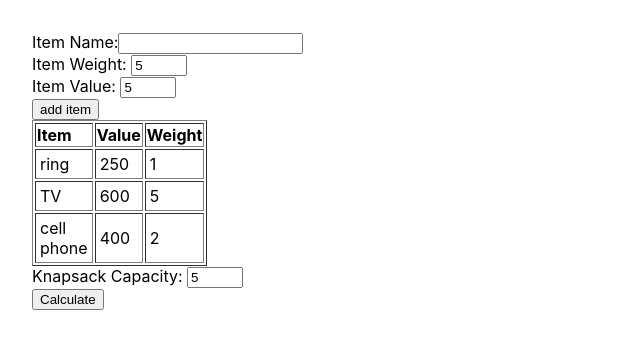
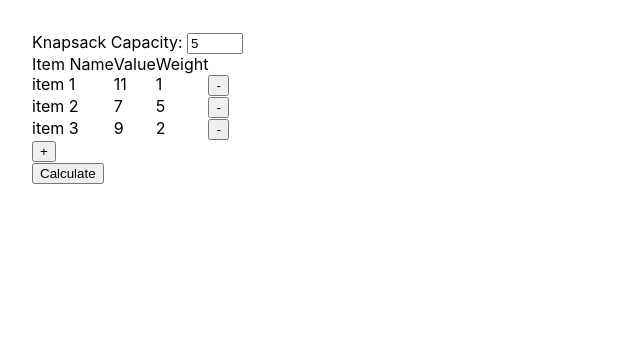
Before and after one commit to MonicaG/knapsack-algorithm-visualization, a React (Create React App) app: page / in a window 1280 px wide. Shown: the top 348 px of the page, without its empty margins (0-640 px from the left). Built offline with nearby package versions, Linux system fonts and the light colour scheme.

Commit message:
Added ability to add/delete items. Also display the items' value and weights in the solution table

```diff
--- a/src/App.css
+++ b/src/App.css
@@ -15,11 +15,6 @@
   background-color: lightcoral;
 }
 
-td {
-  width: 2em;
-  padding: 0.25em;
-}
-
 .Muted {
   color: grey;
 }
@@ -27,3 +22,18 @@ td {
 .Bold {
   color: darkblue;
 }
+
+DIV.table {
+    display:table;
+}
+
+FORM.tr, DIV.tr {
+    display:table-row;
+    margin: 2em;
+}
+
+SPAN.td {
+    display:table-cell;
+    white-space: nowrap;
+    margin: 2em;
+}
--- a/src/App.js
+++ b/src/App.js
@@ -10,9 +10,9 @@ import KnapsackAlgorithm from './models/KnapsackAlgorithm'
 function App() {
 
   const initItems = [
-    new Item('ring', 250, 1),
-    new Item('TV', 600, 5),
-    new Item('cell phone', 400, 2)
+    new Item('item 1', 11, 1),
+    new Item('item 2', 7, 5),
+    new Item('item 3', 9, 2)
   ];
 
   const [capacity, setCapacity] = React.useState(capacityDefaults.defaultValue);
@@ -33,12 +33,12 @@ function App() {
     <div className="App">
       {showEntryForm ?
         <div>
-          <Items items={items}
-            setItems={setItems} />
           <Capacity
             capacity={capacity}
             onCapacityChange={handleCapacityChange}
           />
+          <Items items={items}
+            setItems={setItems} />
           <input type="button" value="Calculate" onClick={calculate} />
         </div>
         :
--- a/src/components/Items.js
+++ b/src/components/Items.js
@@ -8,6 +8,7 @@ function Items({ items, setItems }) {
   const [itemName, setItemName] = React.useState('');
   const [itemWeight, setItemWeight] = React.useState(capacityDefaults.defaultValue);
   const [itemValue, setItemValue] = React.useState(5);
+  const [showAddRow, setShowAddRow] = React.useState(false);
   const maxNumberOfItems = 10;
 
   function handleNameChange(event) {
@@ -25,24 +26,53 @@ function Items({ items, setItems }) {
   function handleSubmit(event) {
     event.preventDefault();
     setItems([...items, new Item(itemName, itemValue, itemWeight)]);
+    setShowAddRow(false);
+    setItemName('');
+    setItemValue(5);
+    setItemWeight(capacityDefaults.defaultValue);
   }
+
+  function handleAddButton(event) {
+    console.log("add")
+    setShowAddRow(true);
+  }
+
+  function handleDelete(item) {
+
+    const filtered = items.filter( i => i !== item)
+     setItems(filtered);
+    console.log("deleted")
+  }
+
 
 
   return (
     <div>
-      <div id="itemForm">
-        <form onSubmit={handleSubmit}>
-          <div>
-            <label htmlFor="itemName">Item Name:</label>
+      <div className="table">
+        <div className="tr">
+          <span className="td">Item Name</span>
+          <span className="td">Value</span>
+          <span className="td">Weight</span>
+        </div>
+        {items.map(item => (
+          <div className="tr" key={item.name}>
+            <span className="td">{item.name}</span>
+            <span className="td">{item.value}</span>
+            <span className="td">{item.weight}</span>
+            <span className="td">
+              <button type="button" onClick={() => handleDelete(item)}>-</button>
+            </span>
+          </div>
+        ))}
+        {showAddRow ?
+          <form onSubmit={handleSubmit} className="tr" >
+            <span className="td">
               <input id="itemName"
                 type="text"
                 value={itemName}
-              onChange={handleNameChange}
-            />
-          </div>
-          <div>
-            {/* TODO: CAN THIS USE THE Capacity Component instead */}
-            <label hmlfor="itemWeight">Item Weight: </label>
+                onChange={handleNameChange} />
+            </span>
+            <span className="td">
               <input type="number"
                 id="itemWeight"
                 name="itemWeight"
@@ -50,9 +80,8 @@ function Items({ items, setItems }) {
                 max={capacityDefaults.max}
                 value={itemWeight}
                 onChange={handleItemWeightChange} />
-          </div>
-          <div>
-          <label hmlfor="itemValue">Item Value: </label>
+            </span>
+            <span className="td">
               <input type="number"
                 id="itemValue"
                 name="itemValue"
@@ -60,29 +89,17 @@ function Items({ items, setItems }) {
                 max={capacityDefaults.max}
                 value={itemValue}
                 onChange={handleItemValueChange} />
-          </div>
-          <button type="submit" disabled={items.length >= maxNumberOfItems.length}>
+            </span>
+            <span className="td">
+              <button type="button" onClick={handleSubmit} disabled={items.length >= maxNumberOfItems.length}>
                 add item
               </button>
+            </span>
           </form>
-
+          : null
+        }
+        <button type="button" onClick={handleAddButton}>+</button>
       </div>
-      <table border="1">
-        <tbody>
-          <tr key="table-heading">
-            <th>Item</th>
-            <th>Value</th>
-            <th>Weight</th>
-          </tr>
-          {items.map(item => (
-            <tr key={item.name}>
-              <td>{item.name}</td>
-              <td>{item.value}</td>
-              <td>{item.weight}</td>
-            </tr>
-          ))}
-        </tbody>
-      </table>
     </div>
   );
 };
--- a/src/components/PseudoCode.js
+++ b/src/components/PseudoCode.js
@@ -11,7 +11,7 @@ function PseudoCode({ item, capacity }) {
         <li>w = Item weight</li>
         <li>v = Item value</li>
       </ul> */}
-
+{/* @todo - use <code></code> tag instead? */}
         <blockquote>
           <div className={fitsCSS}>
             {`if w <= c {`} <br />
--- a/src/components/SolutionTable.js
+++ b/src/components/SolutionTable.js
@@ -42,7 +42,7 @@ function SolutionTable({ knapsackAlgorithm }) {
 
           {knapsackAlgorithm.solutionTable.map((row, index) => {
             const indexOffset = index - 1;
-            const itemName = index === 0 ? " " : knapsackAlgorithm.items[indexOffset].name;
+            const item = index === 0 ? null : knapsackAlgorithm.items[indexOffset]
             const filtered = knapsackAlgorithm.solutionItems.filter( item => ( item.row === (indexOffset))).map( item => (item.column));
             const selectedColumnIndex = showSolutionItems && filtered.length === 1 ? filtered[0] : null;
             const highlightCellIndex = index === currentItemIndex ? currentCellIndex : null;
@@ -50,10 +50,10 @@ function SolutionTable({ knapsackAlgorithm }) {
               return index < currentItemIndex || (index === currentItemIndex && rowIndex <= currentCapacity) ? element : 0;
             });
             return <SolutionTableRow
-              key={itemName}
-              cellKey={itemName + "Cell"}
+              key={item ? item.name : " "}
+              cellKey={item ? item.name + "Cell" : "Cell"}
               row={formattedRow}
-              firstCellValue={itemName}
+              item={item}
               selectedColumnIndex={selectedColumnIndex}
               currentCell={highlightCellIndex}
             />
--- a/src/components/SolutionTableRow.js
+++ b/src/components/SolutionTableRow.js
@@ -1,9 +1,19 @@
 import PropTypes from 'prop-types';
 
-function SolutionTableRow({ cellKey, row, firstCellValue, selectedColumnIndex, currentCell }) {
+function SolutionTableRow({ cellKey, row, item, selectedColumnIndex, currentCell }) {
   return (
     <tr>
-      <td>{firstCellValue}</td>
+    {item ?
+      <td>
+        {item.name} <br/>
+        (V: {item.value} W: {item.weight})
+      </td>
+    :
+    <td> </td>
+    }
+      <td>
+      {item ? item.name : " "}
+      </td>
       {row.map((cell, index) => {
          const chosenCSS = index === selectedColumnIndex ? "ChosenItem" : "";
          const currentCSS = index === currentCell ? "CurrentCell" : "";
@@ -17,6 +27,6 @@ function SolutionTableRow({ cellKey, row, firstCellValue, selectedColumnIndex, c
 SolutionTableRow.propTypes = {
   cellKey: PropTypes.string.isRequired,
   row: PropTypes.arrayOf(PropTypes.number).isRequired,
-  firstCellValue: PropTypes.string,
+  item: PropTypes.object
 };
 export default SolutionTableRow;
```
Lines whose indentation alone changed are shown as unchanged.
